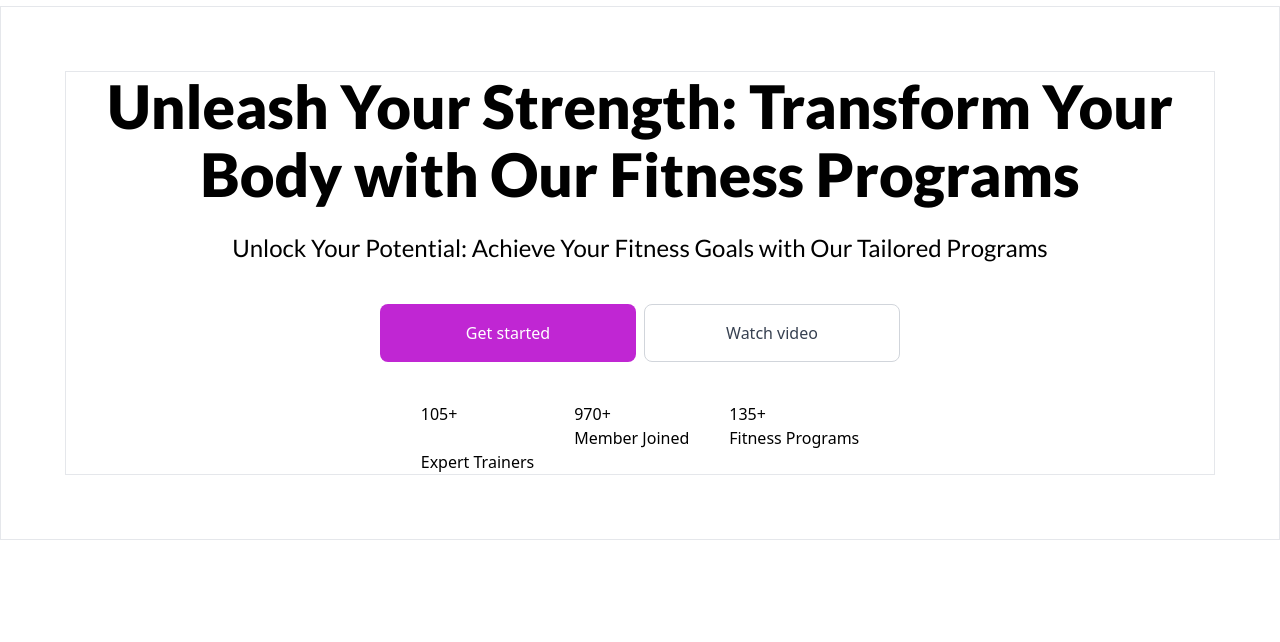
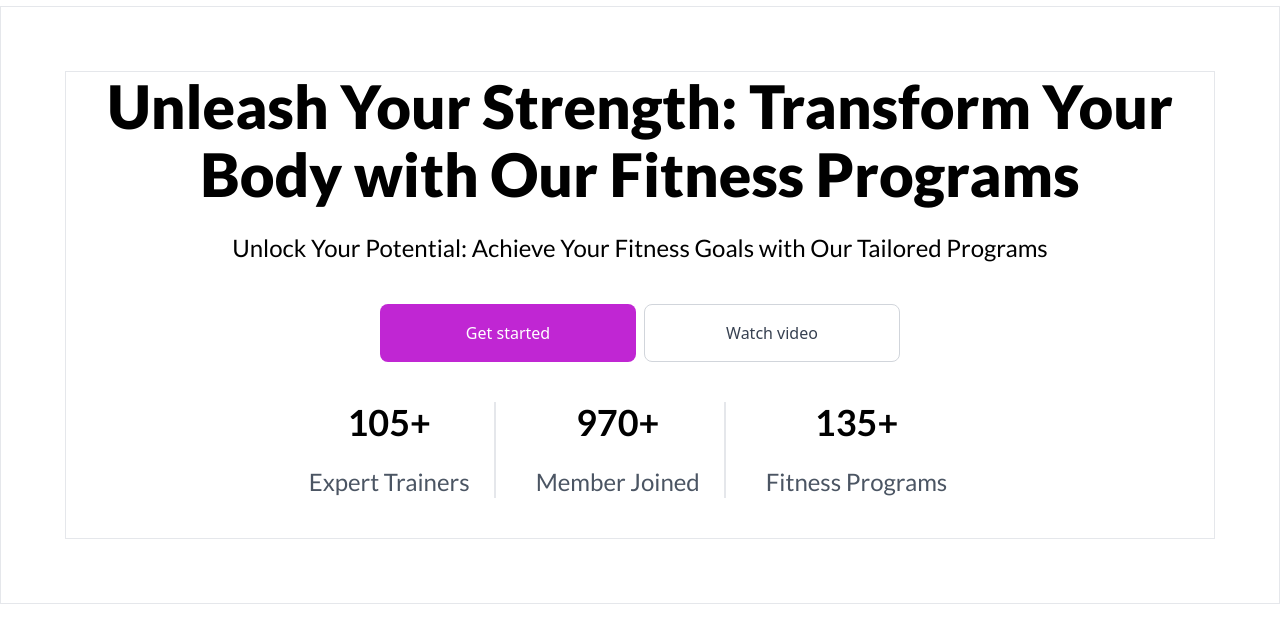
Before and after one commit to kwawbaidoo/Fitness, a website: page index.html in a window 1280 px wide. Shown: the part 90-732 px from the top of the page. Drawn offline with Linux system fonts and the light colour scheme.

Commit message:
working on hero section

```diff
--- a/index.html
+++ b/index.html
@@ -51,18 +51,23 @@
                 </div>
 
                 <div class="flex gap-10">
-                    <div class="flex flex-col gap-6 py">
-                        <span>105+</span>
-                        <p>Expert Trainers</p>
+                    <div class="flex flex-col gap-6 border-r-2 pr-6">
+                        <span class="text-4xl font-lato font-bold text-center">105+</span>
+                        <p class="text-2xl font-lato text-gray-600">Expert Trainers</p>
                     </div>
-                    <div>
-                        <span>970+</span>
-                        <p>Member Joined</p>
+                    <div class="flex flex-col gap-6 border-r-2 pr-6">
+                        <span class="text-4xl font-lato font-bold text-center">970+</span>
+                        <p class="text-2xl font-lato text-gray-600">Member Joined</p>
                     </div>
-                    <div>
-                        <span>135+</span>
-                        <p>Fitness Programs</p>
+                    <div class=" flex flex-col gap-6 pr-6">
+                        <span class="text-4xl font-lato font-bold text-center">135+</span>
+                        <p class="text-2xl font-lato text-gray-600">Fitness Programs</p>
                     </div>
+                </div>
+                <div>
+                    <img src="" alt="">
+                    <img src="" alt="">
+                    <img src="" alt="">
                 </div>
             </div>
 
```
Also changed, not shown: style.css.
